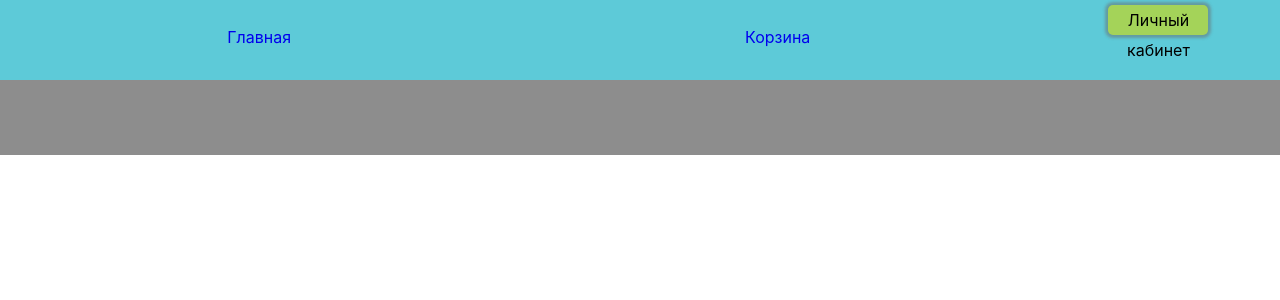
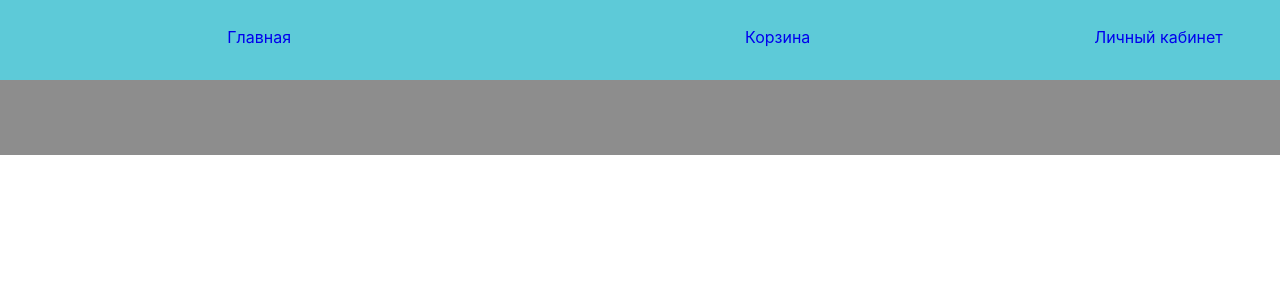
Before and after one commit to AndCMuT/shop, a React (Create React App) app in the folder frontend/: page /login in a window 1280 px wide. Shown: the top 300 px of the page. Built offline with nearby package versions, Linux system fonts and the light colour scheme.

Commit message:
Go to work

```diff
--- a/frontend/src/components/Login.js
+++ b/frontend/src/components/Login.js
@@ -33,7 +33,6 @@ const navigate = useNavigate()
         else
           {alert("Не верный логин или пароль")}
       })
-
     }
 
   return (
--- a/frontend/src/components/UserBox.css
+++ b/frontend/src/components/UserBox.css
@@ -26,3 +26,21 @@
         background-color: #baf064;
     }
 }
+.linkPersonAcc {
+    width: 140px;
+    height: 100%;
+    list-style: none;
+    line-height: 75px;
+    cursor: pointer;
+    text-decoration: none;
+    text-align: center;
+    &:hover{
+        background-color: #36929e;
+    }
+    &:visited{
+        color: black;
+    }
+    &:active{
+        color: white;
+    }
+}
--- a/frontend/src/components/UserBox.js
+++ b/frontend/src/components/UserBox.js
@@ -9,7 +9,7 @@ function UserBox() {
 
   if (token !== undefined)
     return (<div className="UserBox">
-      <Link className='linkRegLog' to="/PersonAcc">Личный кабинет</Link>
+      <Link className='linkPersonAcc' to="/PersonAcc">Личный кабинет</Link>
     </div>)
 
 
--- a/frontend/src/views/Main.js
+++ b/frontend/src/views/Main.js
@@ -23,11 +23,6 @@ function Main() {
   }, [])
 
 
-
-  // function getProductList() {
-  //   return products.map((item) => <Product key={ item.id } header={item.header} image={item.image} price={item.price}/>)
-  // }
-
   return (
     <div className="Main">
       {products.map((item) => <Product key={ item._id } header={item.header} image={item.image} price={item.price}/>)}
--- a/frontend/src/views/PersonAcc.js
+++ b/frontend/src/views/PersonAcc.js
@@ -1,9 +1,23 @@
 import React from 'react';
 import './PersonAcc.css';
 
+
 function PersonAcc() {
 
+  const api = 'http://localhost:9001/personAcc'
+  const token = localStorage.getItem()
 
+  fetch(api, {
+    method: 'POST',
+    headers: {
+      'Content Type': 'application/json'
+    },
+    body: JSON.stringify(token)
+  })
+  .then(result => result.json())
+  .then((result) => {
+    console.log(result)
+  })
 
 
 
```
Also changed, not shown: 1 other file (tests, documents, lock files or other folders).
